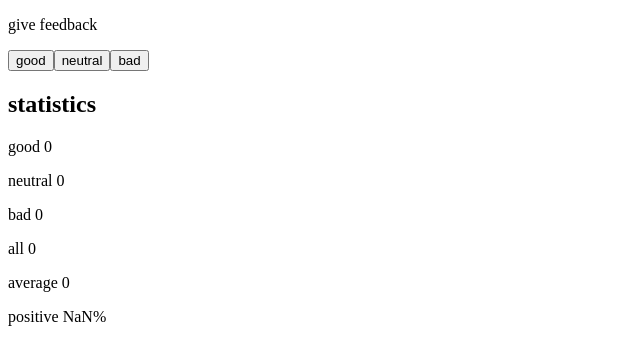
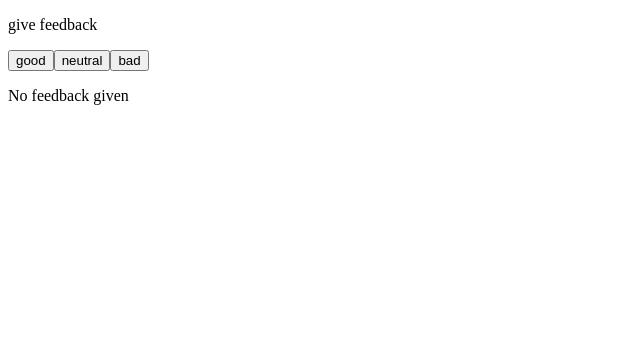
Before and after one commit to furkan/full-stack-open-2022, a React (Create React App) app in the folder unicafe/: page / in a window 1280 px wide. Shown: the top 364 px of the page, without its empty margins (0-640 px from the left). Built offline with nearby package versions, Linux system fonts and the light colour scheme.

Commit message:
ADD: unicafe step3 step4

```diff
--- a/unicafe/src/App.js
+++ b/unicafe/src/App.js
@@ -13,6 +13,7 @@ const Feedback = (props) => (
 
 const Statistics = (props) => {
   const total = props.good + props.neutral + props.bad
+  if (total === 0) return <p>No feedback given</p>
   return (
     <div>
       <h2>statistics</h2>
```
